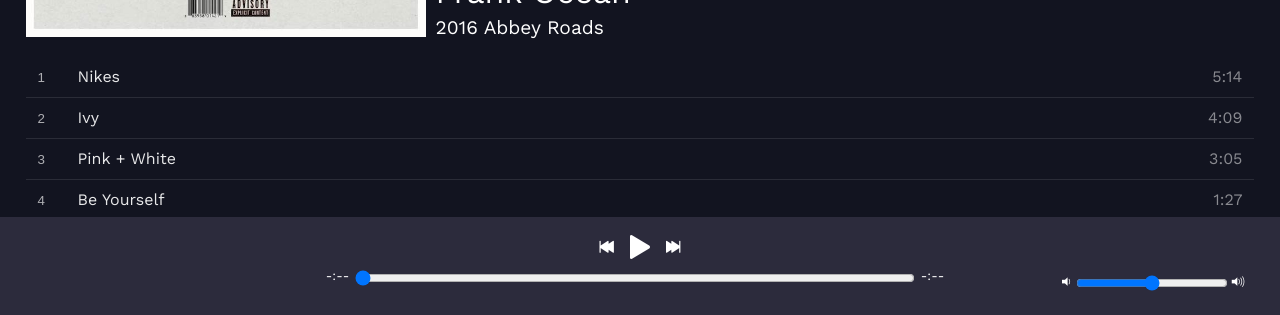
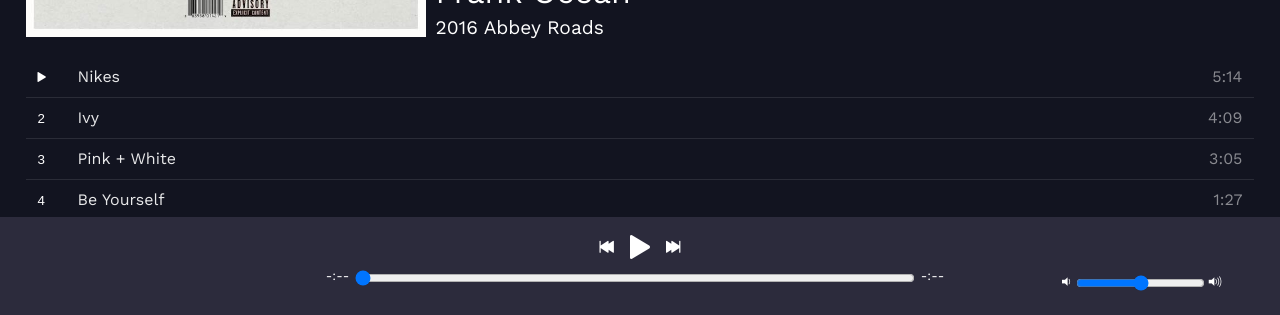
Before and after one commit to NateSrkn/jamr, a React (Create React App) app: page /album/blonde in a window 1280 px wide. Shown: the part 483-798 px from the top of the page. Built offline with nearby package versions, Linux system fonts and the light colour scheme; the HTML template or start-up script is replaced by a standard one.

Commit message:
Finishing touches on css/ addition of TableButton

```diff
--- a/src/components/Album.js
+++ b/src/components/Album.js
@@ -1,6 +1,7 @@
 import React, { Component } from 'react';
 import albumData from './../data/albums';
 import PlayerBar from './PlayerBar';
+import TableButton from './TableButton';
 
 class Album extends Component {
     constructor(props) {
@@ -15,7 +16,6 @@
             duration: album.songs[0].duration,
             isPlaying: false
         }
-
         this.audioElement = document.createElement('audio');
         this.audioElement.src = album.songs[0].audioSrc;
     }
@@ -94,6 +94,8 @@
     }
 
 
+
+
     formatTime(time) {
         return time ? `${Math.floor(time / 60)}:${Number(time % 60 / 100).toFixed(2).substr(2,3)}` : '-:--'
     }
@@ -117,13 +119,14 @@
                     </colgroup>
                     <tbody>
                         {this.state.album.songs.map((song,index) =>
-                            <tr className={song} key={index} onClick={() => this.handleSongClick(song)}>
+                            <tr key={index} onClick={() => this.handleSongClick(song)}>
                                 <td>
-                                    <button>
-                                        <span className="song-number">{index + 1}</span>
-                                        <span className="ion-play"></span>
-                                        <span className="ion-pause"></span>
-                                    </button>
+                                    <TableButton
+                                        isPlaying={this.state.isPlaying}
+                                        currentSong={this.state.currentSong}
+                                        songIndex={index}
+                                        buttonOf={song}
+                                    />
                                 </td>
                                 <td className="song-title">{song.title}</td>
                                 <td className="song-duration">{this.formatTime(song.duration)}</td>
@@ -131,7 +134,7 @@
                         )}
                     </tbody>
                 </table>
-                <div class="spacer">
+                <div className="spacer">
                     &nbsp;
                 </div>
                 <PlayerBar
--- a/src/components/Library.js
+++ b/src/components/Library.js
@@ -17,9 +17,9 @@
                             <img id="album-art-library" src={album.albumCover} alt={album.title} />
                             <div className="overlay">
                                 <div className="text">
-                                    <div class="album-title">{album.title}</div>
-                                    <div class="album-artist">{album.artist}</div>
-                                    <div class="song-count">{album.songs.length} songs </div>
+                                    <div className="album-title">{album.title}</div>
+                                    <div className="album-artist">{album.artist}</div>
+                                    <div className="song-count">{album.songs.length} songs </div>
                                 </div>
                             </div>
                         </Link>
--- /dev/null
+++ b/src/components/TableButton.js
@@ -0,0 +1,45 @@
+import React, { Component } from 'react';
+
+class TableButton extends Component {
+
+    render() {
+        let className = 'song-index';
+        let isPlayingSong = this.props.currentSong;
+        let songIsPlaying = this.props.isPlaying;
+        let buttonOf = this.props.buttonOf;
+        let isCurrentSong = isPlayingSong===buttonOf;
+        if(!songIsPlaying && !isCurrentSong) {
+          return (
+            <button>
+              <span className={className}>{this.props.songIndex+1}</span>
+              <span id="hover" className="ion-play"></span>
+            </button>
+          );
+        } else if (songIsPlaying && isCurrentSong) {
+          className = 'ion-pause';
+          return (
+            <button>
+              <span className={className}></span>
+            </button>
+          );
+        } else if (!songIsPlaying && isCurrentSong) {
+          className = 'ion-play';
+          return (
+            <button>
+              <span className={className}></span>
+            </button>
+          );
+        } else {
+            return (
+              <button>
+                <span className={className}>{this.props.songIndex+1}</span>
+                <span id="hover" className="ion-play"></span>
+              </button>
+            );
+          }
+      }
+    }
+
+
+
+export default TableButton
--- a/src/styles/player-bar.css
+++ b/src/styles/player-bar.css
@@ -1,69 +1,69 @@
 .player-bar {
-    width:100%;
-    bottom:0;
-    position:fixed;
-    height:100px;
-    background:#2C2B3C;
+    width: 100%;
+    bottom: 0;
+    position: fixed;
+    height: 100px;
+    background: #2C2B3C;
 }
 
 #buttons {
-    width:300px;
-    margin:auto;
-    text-align:center;
+    width: 300px;
+    margin: auto;
+    text-align: center;
 }
 
 #buttons button {
     border: none;
-    background:none;
-    color:white;
-    font-size:1.2rem;
-    transition:all 0.2s ease;
-    cursor:pointer;
+    background: none;
+    color: white;
+    font-size: 1.2rem;
+    transition: all 0.2s ease;
+    cursor: pointer;
 }
 
-#buttons button:hover, #buttons button:focus {
-    outline:none;
+#buttons button:hover,
+#buttons button:focus {
+    outline: none;
 }
 
 #buttons #play-pause {
-    font-size:2rem;
+    font-size: 2rem;
     margin: 0.5rem 1rem 0;
     transform: translateY(0.3rem);
 }
 
 #time-control {
-    margin:0.5rem auto;
-    width:50%;
+    margin: 0.5rem auto;
+    width: 50%;
 }
 
 #time-control input {
-    float:left;
+    float: left;
     width: calc(100% - 80px);
 }
 
 #time-control div,
 #volume-control div {
-    font-size:0.8rem;
-    width:35px;
-    display:block;
-    float:left;
-    text-align:center;
+    font-size: 0.8rem;
+    width: 35px;
+    display: block;
+    float: left;
+    text-align: center;
 }
 
 #volume-control {
-    transform:translateY(-50%);
-    top:66%;
-    position:absolute;
-    right:2rem;
-    width:15%;
+    transform: translateY(-50%);
+    top: 66%;
+    position: absolute;
+    right: 2rem;
+    width: 15%;
 }
 
 #volume-control div {
-    font-size:0.9em;
-    width:20px;
+    font-size: 0.9em;
+    width: 20px;
 }
 
 #volume-control input {
-    float:left;
-    width: calc(100% - 40px);
+    float: left;
 }
--- a/src/styles/song-list.css
+++ b/src/styles/song-list.css
@@ -20,31 +20,11 @@
   border-bottom: 1px solid hsla(0, 0%, 100%, 0.1);
   background: hsla(0, 0%, 0%, 0.01);
   transition: all 0.2s ease;
+  cursor:pointer;
 }
 
 tr:last-child {
   border:none;
-}
-
-
-tr .ion-play,
-tr .ion-pause,
-tr:hover .song-number {
-  display:none;
-}
-
-tr:hover .ion-play {
-  display:block;
-}
-
-tr button,
-tr:focus button {
-  border:none;
-  background:none;
-  cursor:pointer;
-  color:white;
-  padding:0;
-  outline:none;
 }
 
 td{
@@ -67,3 +47,20 @@
 .spacer {
   height:200px;
 }
+
+tr button {
+  border:none;
+  background:none;
+  color:white;
+  cursor:pointer;
+  padding:0;
+}
+
+tr:hover .song-index,
+#hover.ion-play {
+  display:none;
+}
+
+tr:hover #hover.ion-play {
+  display:block;
+}
```
